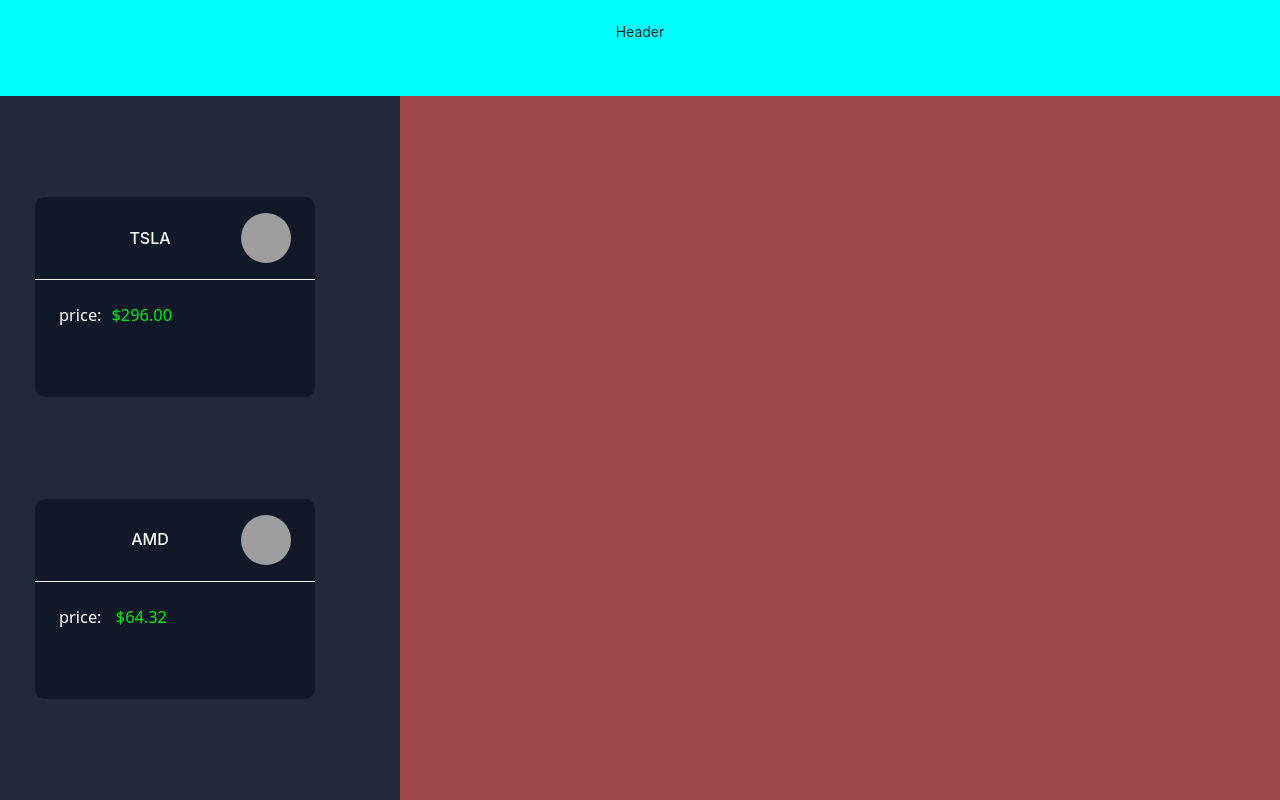
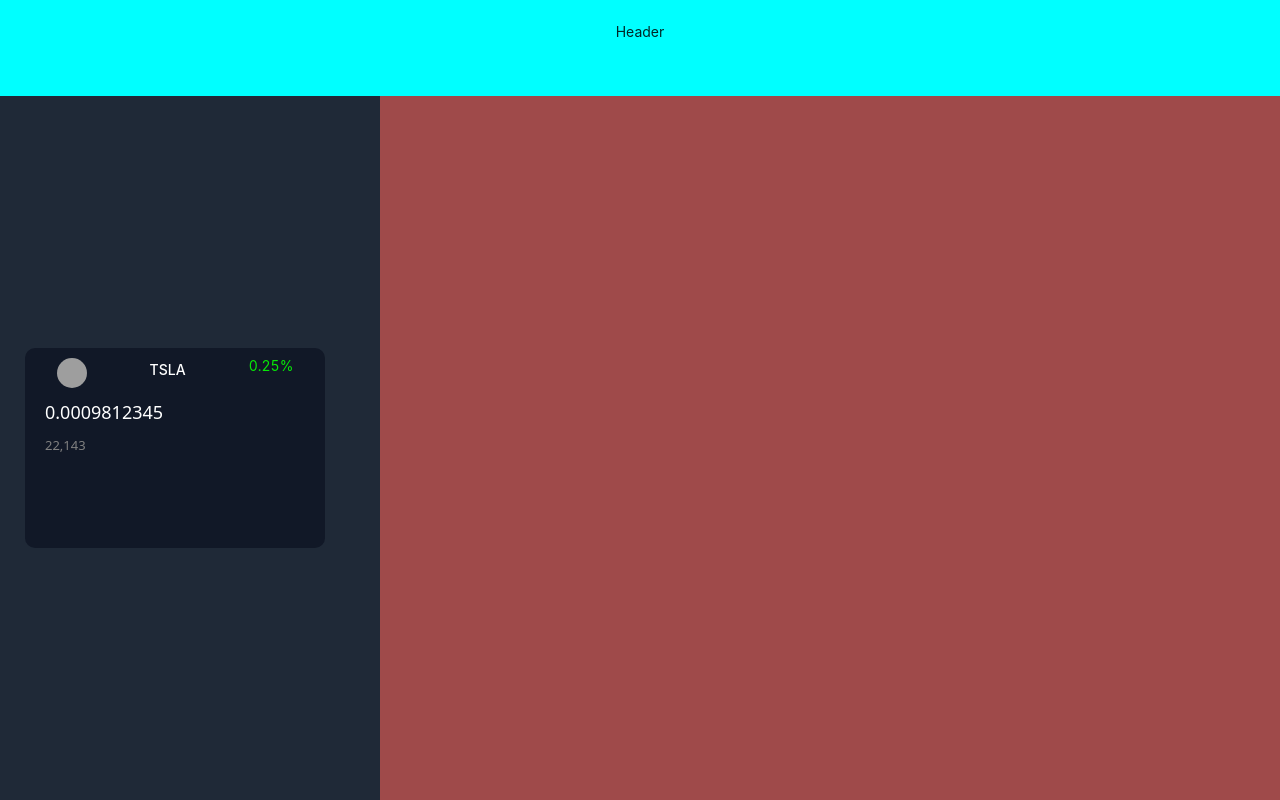
Before and after one commit to sameerddr/StockBoard, a React (Create React App) app: page / in a window 1280 px wide. Built offline with nearby package versions, Linux system fonts and the light colour scheme; grey boxes are pictures that could not be loaded.

Commit message:
modified the card using custom css

```diff
--- a/src/Components/Cards/Cards.css
+++ b/src/Components/Cards/Cards.css
@@ -12,7 +12,48 @@
     align-items: center;
     justify-content: space-evenly;
   }
-  span{
-    color: rgb(0, 237, 28);
+  /* span{
     padding-left: 10px;
+  } */
+  .card{
+    height: 200px;
+    width: 300px;
+    background-color: #111827;
+    border-radius: 10px;
+    display: flex;
+    flex-direction: column;
+    /* justify-content: start; */
+    /* justify-content: space-evenly; */
+    /* align-items: center; */
   }
+  .heading{
+    color: white;
+  }
+  .heading1{
+    color: white;
+    text-align: left;
+    font-size: large;
+    font-family: system-ui, -apple-system, BlinkMacSystemFont, 'Segoe UI', Roboto, Oxygen, Ubuntu, Cantarell, 'Open Sans', 'Helvetica Neue', sans-serif;
+    padding-left: 20px;
+    /* padding-top: 10px; */
+    /* font-weight: bold; */
+  }
+  .stockdata{
+    width: 300px;
+    height: 50px;
+    display: flex;
+    justify-content: space-around;
+    /* justify-content: flex-start; */
+    align-items: center;
+  }
+  .price{
+    padding-right: 20px;
+  }
+  .percent{
+    color: rgb(7, 232, 7);
+  }
+  .vol{
+    color: gray;
+    padding-left: 20px;
+    font-size: small;
+  }
--- a/src/Components/Cards/Cards.jsx
+++ b/src/Components/Cards/Cards.jsx
@@ -1,4 +1,3 @@
-import { Card, Collapse } from 'antd';
 import React from 'react';
 import './Cards.css'
 
@@ -6,29 +5,16 @@
     return (
         // <div className='card-container'>
         <>
-            <Card
-                title="TSLA"
-                headStyle={{ color: "white" }}
-                hoverable={true}
-                bordered={false}
-                style={{ backgroundColor: '#111827', width: "280px", height: "200px", borderRadius: '10px' }}
-                extra={<img src='https://encrypted-tbn0.gstatic.com/images?q=tbn:ANd9GcT8q0metut-4bQutjD3LQhql0bfSaXE_4ETJQ&usqp=CAU'
-                    style={{ height: "50px", width: "50px", borderRadius: '50%' }} />}
-            >
-                <h3>price:<span>$296.00</span></h3>
-            </Card>
-            <Card
-                title="AMD"
-                headStyle={{ color: "white" }}
-                hoverable={true}
-                bordered={false}
-                style={{ backgroundColor: '#111827', width: "280px", height: "200px", borderRadius: '10px' }}
-                extra={<img src='https://pbs.twimg.com/profile_images/1145524454170062848/U4lxVYEw_400x400.png'
-                    style={{ height: "50px", width: "50px", borderRadius: '50%' }} />}
-            >
-                <h3 >price:<span> $64.32</span></h3>
-            </Card>
-        {/* </div> */}
+            <div className='card'>
+                <div className='stockdata'>
+                    <img src='https://encrypted-tbn0.gstatic.com/images?q=tbn:ANd9GcT8q0metut-4bQutjD3LQhql0bfSaXE_4ETJQ&usqp=CAU' style={{ height: "30px", width: "30px", borderRadius: '50%' }} />
+                    <h1 className='heading'>TSLA</h1>
+                    <p className='percent'>0.25%</p>
+                </div>
+                <h1 className='heading1'>0.0009812345</h1>
+                <h3 className='vol'>22,143</h3>
+            </div>
+            {/* </div> */}
         </>
     )
 }
--- a/src/Components/Layout/StockLayout.jsx
+++ b/src/Components/Layout/StockLayout.jsx
@@ -13,7 +13,7 @@
       <Layout>
         <Header className="layoutHeader">Header</Header>
         <Layout>
-            <Sider width={400} className="slider"><div className="card-container"><Cards/></div></Sider>
+            <Sider width={380} className="slider"><div className="card-container"><Cards/></div></Sider>
           <Content className="site-layout-content"></Content>
         </Layout>
       </Layout>
```
